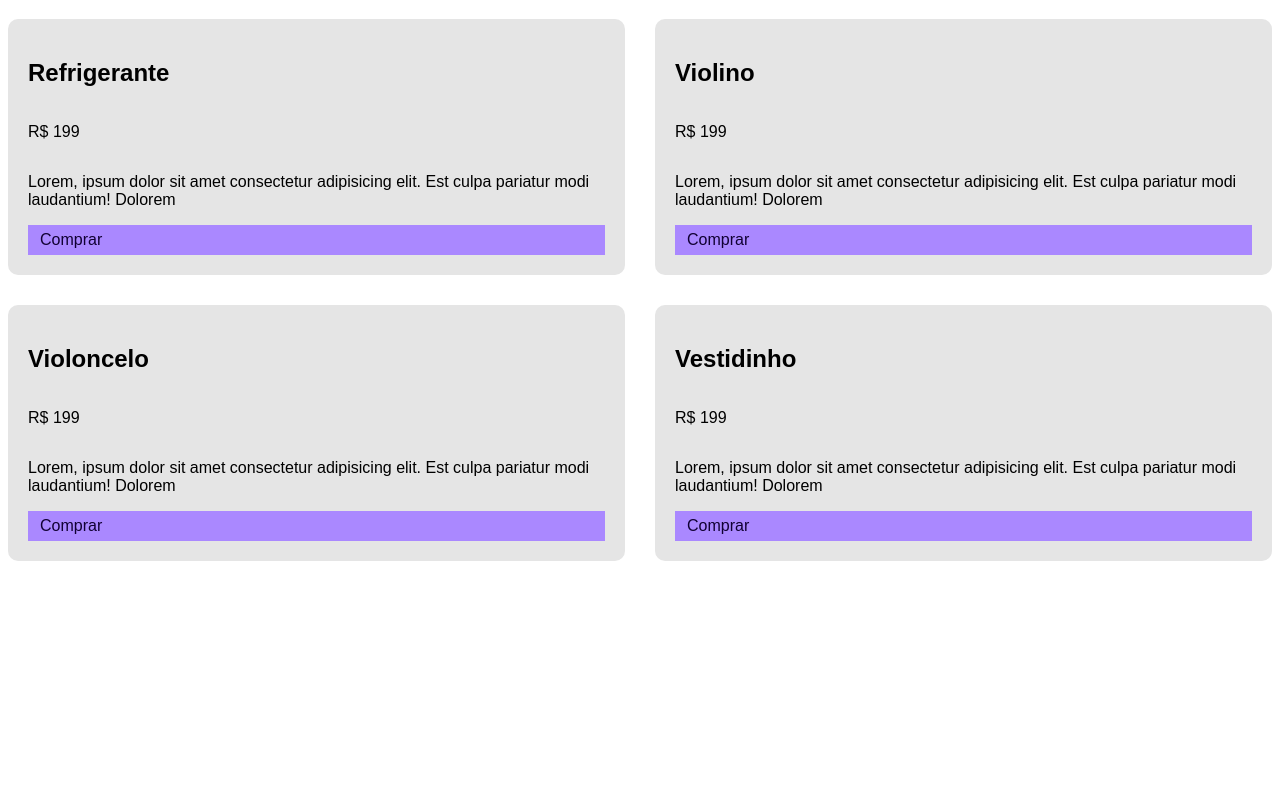
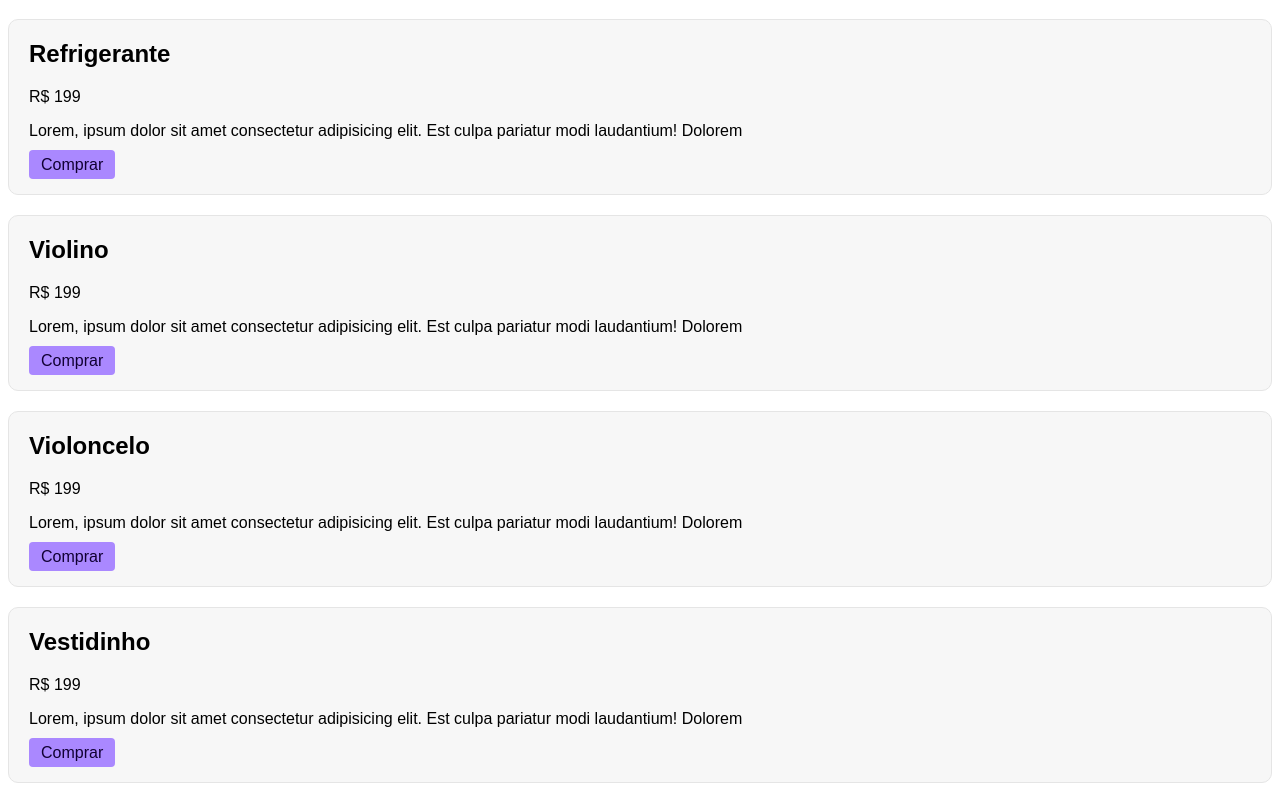
Before and after one commit to MatheusGiove/laboratory, a plain HTML site: page ex2/index.html in a window 1280 px wide. Shown: the part 61-864 px from the top of the page. Before the commit the page ends 800 px from the top, so only its background shows below. Drawn offline with Linux system fonts and the light colour scheme.

Commit message:
Update style.css

```diff
--- a/ex2/style.css
+++ b/ex2/style.css
@@ -6,24 +6,22 @@ h1 {
    text-align: center;
 }
 
-a {
+h2 {
+   margin-top: 0px;
+}
+
+.item {
+   background-color: #f7f7f7;
+   padding: 20px;
+   border: 1px solid #e5e5e5;
+   border-radius: 10px;
+   margin-bottom: 20px;
+}
+
+.comprar {
    background-color: #a8f;
+   padding: 6px 12px;
    color: #103;
    text-decoration: none;
-   padding: 6px 12px;
+   border-radius: 4px;
 }
-
-.grid {
-   display: grid;
-   grid-template-columns: 1fr 1fr;
-   gap: 30px;
-}
-
-
-.item {
-   display: inline-block;
-   background-color: #e5e5e5;
-   display: grid;
-   padding: 20px;
-   border-radius: 10px;
-}
```
